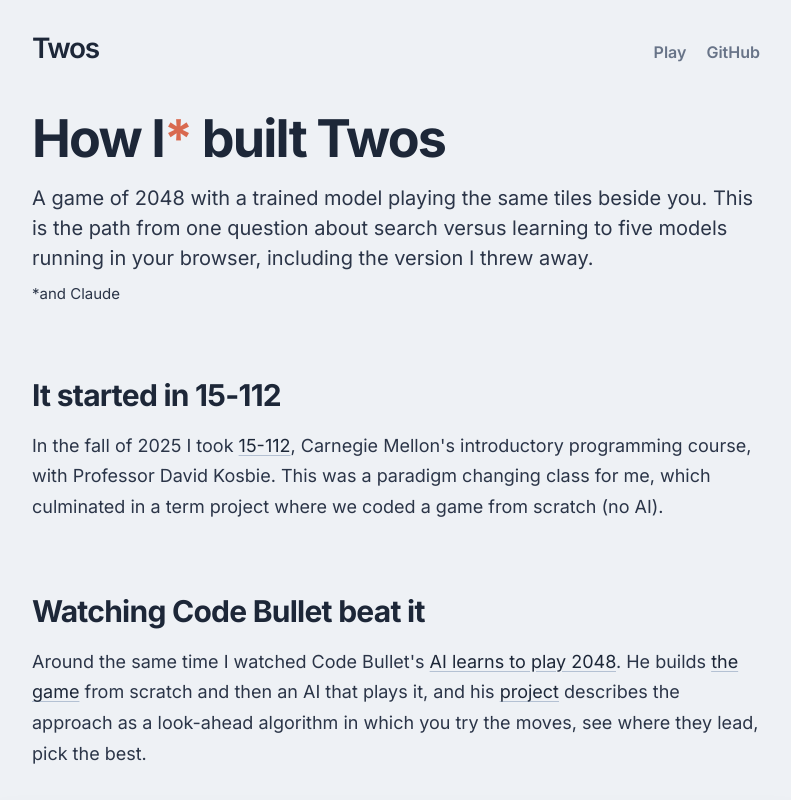
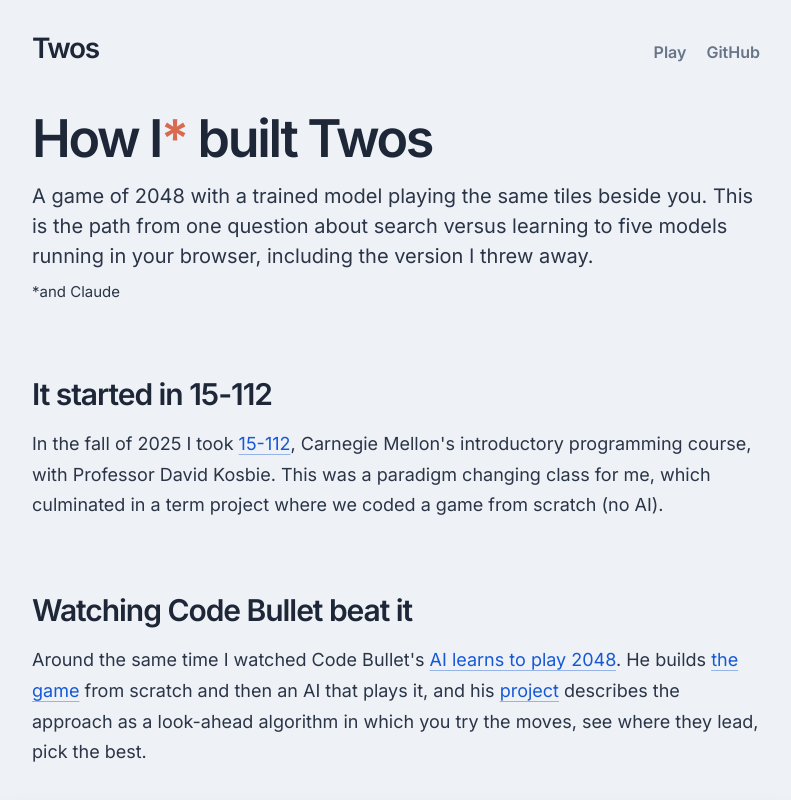
Before and after one commit to CharlieHubbard7/2048-rl-sandbox, a website: page site/methodology.html in a window 1280 px wide. Shown: the top 800 px of the page, without its empty margins (244-1035 px from the left). Drawn offline with Linux system fonts and the light colour scheme; grey boxes are pictures that could not be loaded.

Commit message:
semibold headings and clearly underlined blue links on the write-up
Co-Authored-By: Claude Opus 5.5 <noreply@anthropic.com>

```diff
--- a/site/css/article.css
+++ b/site/css/article.css
@@ -30,9 +30,9 @@
 
 .article h1 {
   font-size: clamp(36px, 6vw, 52px);
-  font-weight: 800;
-  line-height: 1.05;
-  letter-spacing: -0.035em;
+  font-weight: 600;
+  line-height: 1.02;
+  letter-spacing: -0.045em;
 }
 
 .dek {
@@ -55,16 +55,16 @@
 .article h2 {
   margin: 72px 0 8px;
   font-size: 30px;
-  font-weight: 800;
+  font-weight: 600;
   line-height: 1.15;
-  letter-spacing: -0.025em;
+  letter-spacing: -0.035em;
 }
 
 .article h3 {
   margin: 44px 0 4px;
   font-size: 21px;
-  font-weight: 700;
-  letter-spacing: -0.01em;
+  font-weight: 600;
+  letter-spacing: -0.025em;
 }
 
 .article p,
@@ -72,14 +72,18 @@
   color: #2b3548;
 }
 
+/* Links match charliehubbard.org: solid blue, always underlined. */
 .article a {
-  color: var(--ink);
-  text-decoration-color: #b4c1d3;
-  text-underline-offset: 3px;
+  color: #1659d6;
+  text-decoration: underline;
+  text-decoration-thickness: 1px;
+  text-decoration-color: rgb(22 89 214 / 40%);
+  text-underline-offset: 0.2em;
 }
 
 .article a:hover {
-  text-decoration-color: var(--accent);
+  text-decoration-color: currentColor;
+  text-decoration-thickness: 2px;
 }
 
 .article code {
```
